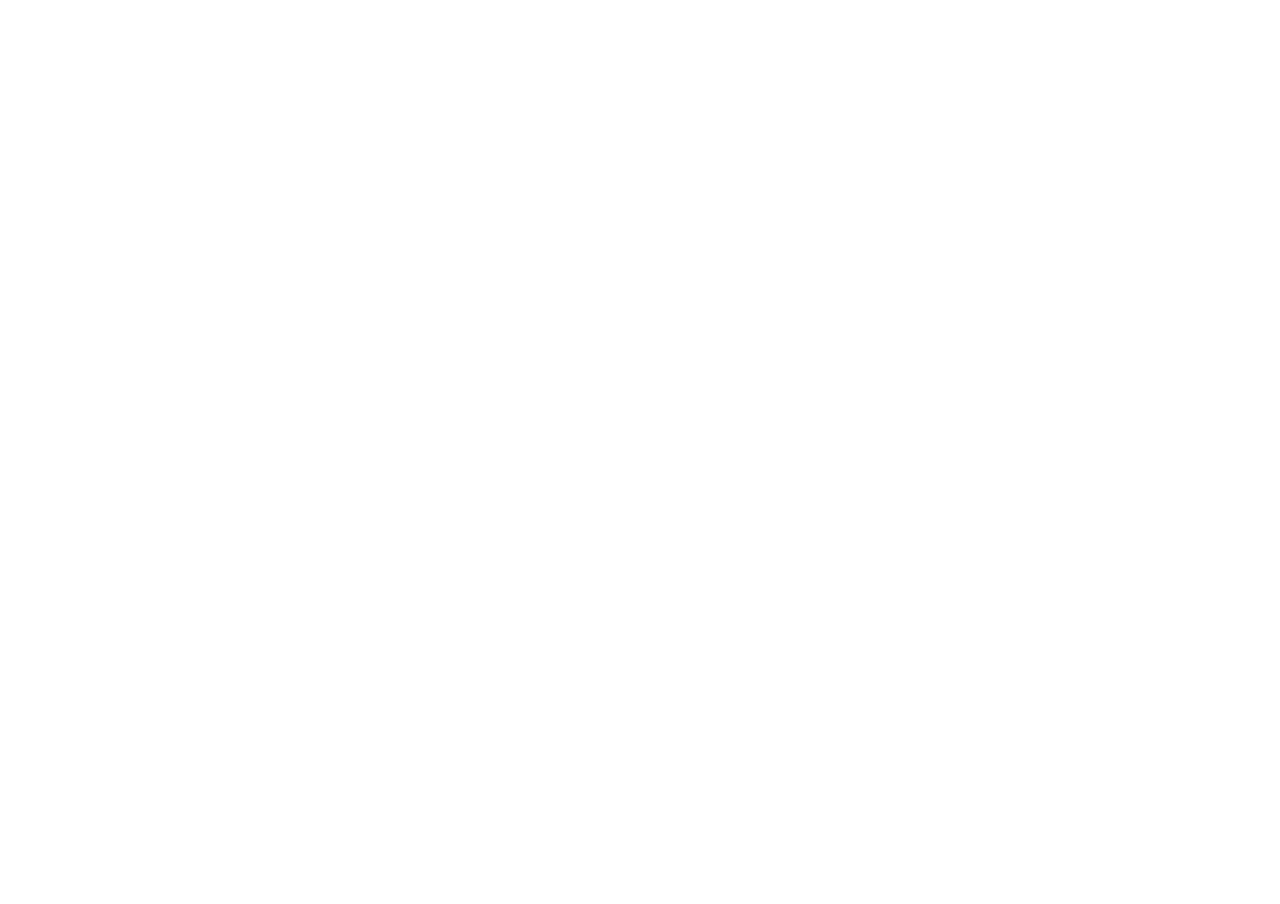
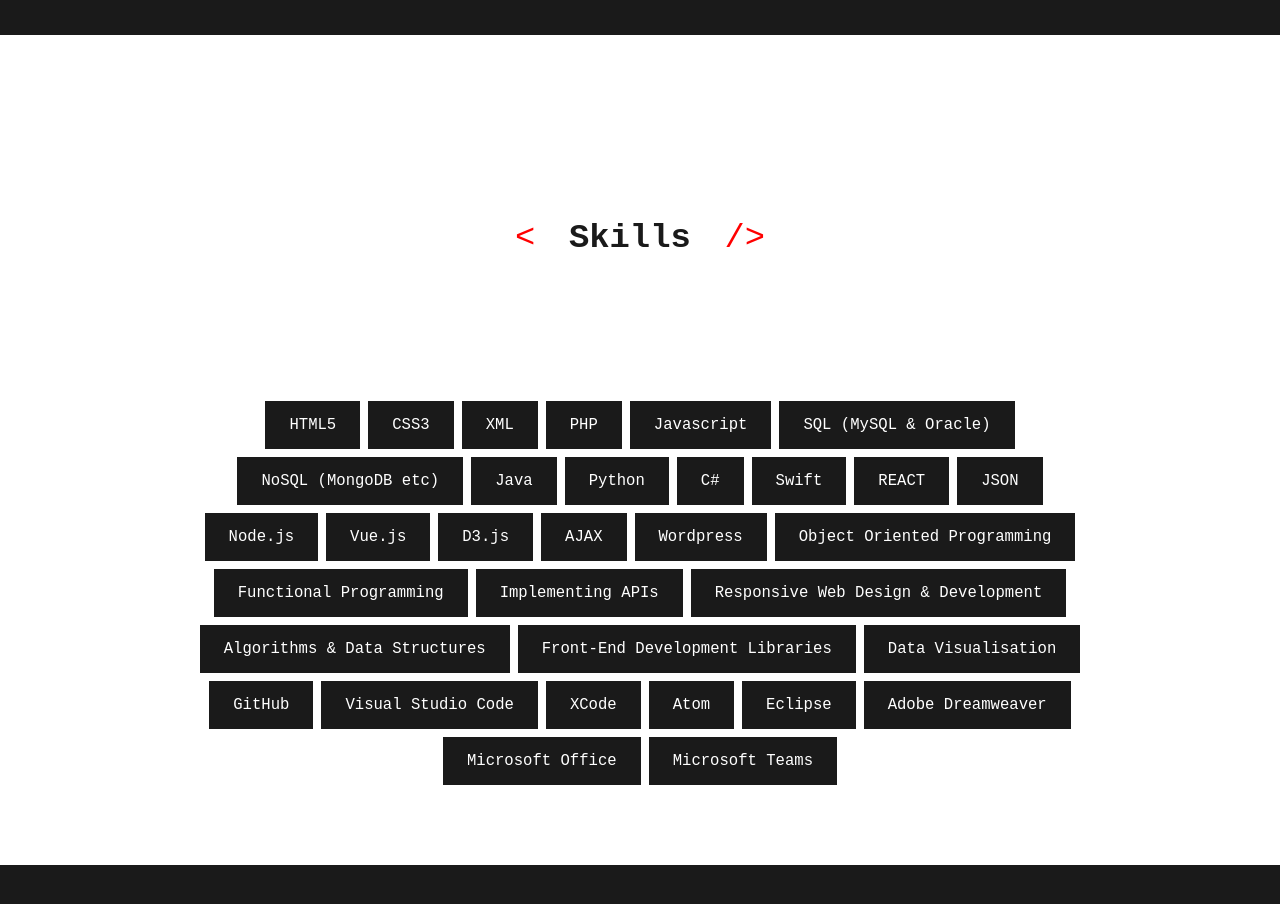
Before and after one commit to AnnupKapur/react-cv, a React (Create React App) app: page / in a window 1280 px wide. Shown: the part 1880-2784 px from the top of the page. Before the commit the page ends 2537 px from the top, so only its background shows below. Built offline with nearby package versions, Linux system fonts and the light colour scheme.

Commit message:
up to date

```diff
--- a/src/App.js
+++ b/src/App.js
@@ -1,16 +1,59 @@
+import { useState } from 'react';
 import './App.css';
 import Navbar from './components/Navbar';
 import Welcome from './components/Welcome';
 import AboutMe from './components/AboutMe';
 import Skills from './components/Skills';
+import Projects from './components/Projects';
 
 function App() {
+
+  const [mySkills] = useState(
+    [
+      {id:0, skill:"HTML5", value:100},
+      {id:1, skill:"CSS3", value:100},
+      {id:2, skill:"XML", value:100},
+      {id:3, skill:"PHP", value:100},
+      {id:4, skill:"Javascript", value:100},
+      {id:5, skill:"SQL (MySQL & Oracle)", value:100},
+      {id:6, skill:"NoSQL (MongoDB etc)", value:90},
+      {id:7, skill:"Java", value:80},
+      {id:8, skill:"Python", value:90},
+      {id:9, skill:"C#", value:80},
+      {id:10, skill:"Swift", value:80},
+      {id:11, skill:"REACT", value:90},
+      {id:12, skill:"JSON", value:90},
+      {id:13, skill:"Node.js", value:70},
+      {id:14, skill:"Vue.js", value:70},
+      {id:15, skill:"D3.js", value:70},
+      {id:16, skill:"AJAX", value:60},
+      {id:17, skill:"Wordpress", value:90},
+      {id:18, skill:"Object Oriented Programming", value:100},
+      {id:19, skill:"Functional Programming", value:100},
+      {id:20, skill:"Implementing APIs", value:100},
+      {id:21, skill:"Responsive Web Design & Development", value:100},
+      {id:22, skill:"Algorithms & Data Structures", value:100},
+      {id:23, skill:"Front-End Development Libraries", value:100},
+      {id:24, skill:"Data Visualisation", value:100},
+      {id:25, skill:"GitHub", value:100},
+      {id:26, skill:"Visual Studio Code", value:100},
+      {id:27, skill:"XCode", value:100},
+      {id:28, skill:"Atom", value:60},
+      {id:29, skill:"Eclipse", value:60},
+      {id:30, skill:"Adobe Dreamweaver", value:60},
+      {id:31, skill:"Microsoft Office", value:100},
+      {id:32, skill:"Microsoft Teams", value:100}
+    ]
+  )
+
+
   return (
     <div className="App">
       <Navbar />
       <Welcome />
       <AboutMe />
-      <Skills />
+      <Skills mySkills={mySkills}/>
+      <Projects />
     </div>
   );
 }
--- a/src/components/AboutMe.js
+++ b/src/components/AboutMe.js
@@ -1,7 +1,6 @@
 import React from 'react'
 import '../styles/rootStyle.css'
 import '../styles/aboutMeStyle.css'
-import { FontAwesomeIcon } from '@fortawesome/react-fontawesome'
 
 const AboutMe = () => {
 	return (
@@ -21,7 +20,7 @@
 					Since the moment I wrote my first lines of HTML code in Notepad on a Windows XP desktop PC at the age of 14, I was captivated, and wanted to be a part of this revolution.
 				</p>
 				<p>
-					Upon gaining a degree in Computer Science, I started my own coding and maths academy, with special focus on educting children from deprived background, imparting them with skills which will last them a lifetime.
+					Upon gaining a degree in Computer Science, I started my own coding and maths academy, growing to a turnover of £1million within 5 years.
 				</p>
 				<p>
 					All the while, still offering my developer services on a freelance basis, working on both small individual builds and larger team based projects, creating websites, apps, databases, writing algorithms for machine learning and much more.
--- /dev/null
+++ b/src/components/EachSkill.js
@@ -0,0 +1,11 @@
+import React from 'react'
+
+const EachSkill = ({skillName}) => {
+	return (
+		<div className="each-skill">
+			<div className="skill-name">{skillName}</div>
+		</div>
+	)
+}
+
+export default EachSkill
--- a/src/components/Navbar.js
+++ b/src/components/Navbar.js
@@ -29,17 +29,21 @@
 				</li>
 			</a>
 
+			<a href="#skills">
 				<li className="nav-item">
 					<span className="nav-icon">
 						<FontAwesomeIcon icon={faCode} /></span>
 					<span className="nav-text">Skills</span>
 				</li>
+			</a>
 
+			<a href="#projects">
 				<li className="nav-item">
 					<span className="nav-icon">
 						<FontAwesomeIcon icon={faFolderOpen} /></span>
 					<span className="nav-text">Projects</span>
 				</li>
+			</a>
 
 				<li className="nav-item">
 					<span className="nav-icon">
--- /dev/null
+++ b/src/components/Projects.js
@@ -0,0 +1,10 @@
+import React from 'react'
+import '../styles/projectsStyle.css'
+
+const Projects = () => {
+	return (
+		<div className="page-section projects-container" id="projects"></div>
+	)
+}
+
+export default Projects
--- a/src/components/Skills.js
+++ b/src/components/Skills.js
@@ -1,14 +1,22 @@
 import React from 'react'
+import EachSkill from './EachSkill'
 import '../styles/rootStyle.css'
 import '../styles/skillsStyle.css'
 
-const Skills = () => {
+const Skills = ({mySkills}) => {
 	return (
-		<div className="page-section skills-container">
-			<div className="section-header">
+		<div className="page-section skills-container" id="skills">
+			<div className="section-header skills-header">
 			<span className="header-code-start">&lt;</span>
 				<h1>Skills</h1>
 				<span className="header-code-end">/&gt;</span>
+			</div>
+			<div className="skills-content">
+				{
+					mySkills.map(skill => (
+						<EachSkill skillName={skill.skill} />
+					))
+				}
 			</div>
 		</div>
 	)
--- a/src/styles/aboutMeStyle.css
+++ b/src/styles/aboutMeStyle.css
@@ -35,6 +35,7 @@
 	color: var(--lightCol);
 	font-family: var(--mainFont);
 	padding:1em 0;
+	font-size: 1.4em;
 }
 
 .about-content p:first-of-type{
--- /dev/null
+++ b/src/styles/projectsStyle.css
@@ -0,0 +1,3 @@
+.projects-container{
+	background-color: var(--darkCol);
+}
--- a/src/styles/skillsStyle.css
+++ b/src/styles/skillsStyle.css
@@ -0,0 +1,46 @@
+.each-skill{
+	height: 3em;
+	background-color: var(--darkCol);
+	position: relative;
+	display: flex;
+	flex-direction: row;
+	justify-content: center;
+	align-items: center;
+	padding:0 1.5em;
+	color: var(--lightCol);
+	border:none;
+	transition: 100ms linear;
+	font-weight: 300;
+}
+
+.each-skill:hover{
+	background-color: var(--minorAccentCol);
+	transform: scale(0.97);
+	font-weight: 900;
+}
+
+.skill-name{
+	font-family: var(--mainFont);
+	font-size: 1.2em;
+}
+
+.skills-content{
+	display: flex;
+	flex-direction: row;
+	flex-wrap: wrap;
+	justify-content:center;
+	gap:0.5em;
+	width: 70vw;
+	margin: 0 0 5rem 0;
+}
+
+
+.skills-header{
+	justify-content: center;
+	padding: 6rem 0;
+}
+
+.skills-header h1{
+	color: var(--darkCol);
+	font-weight: 900;
+}
```
